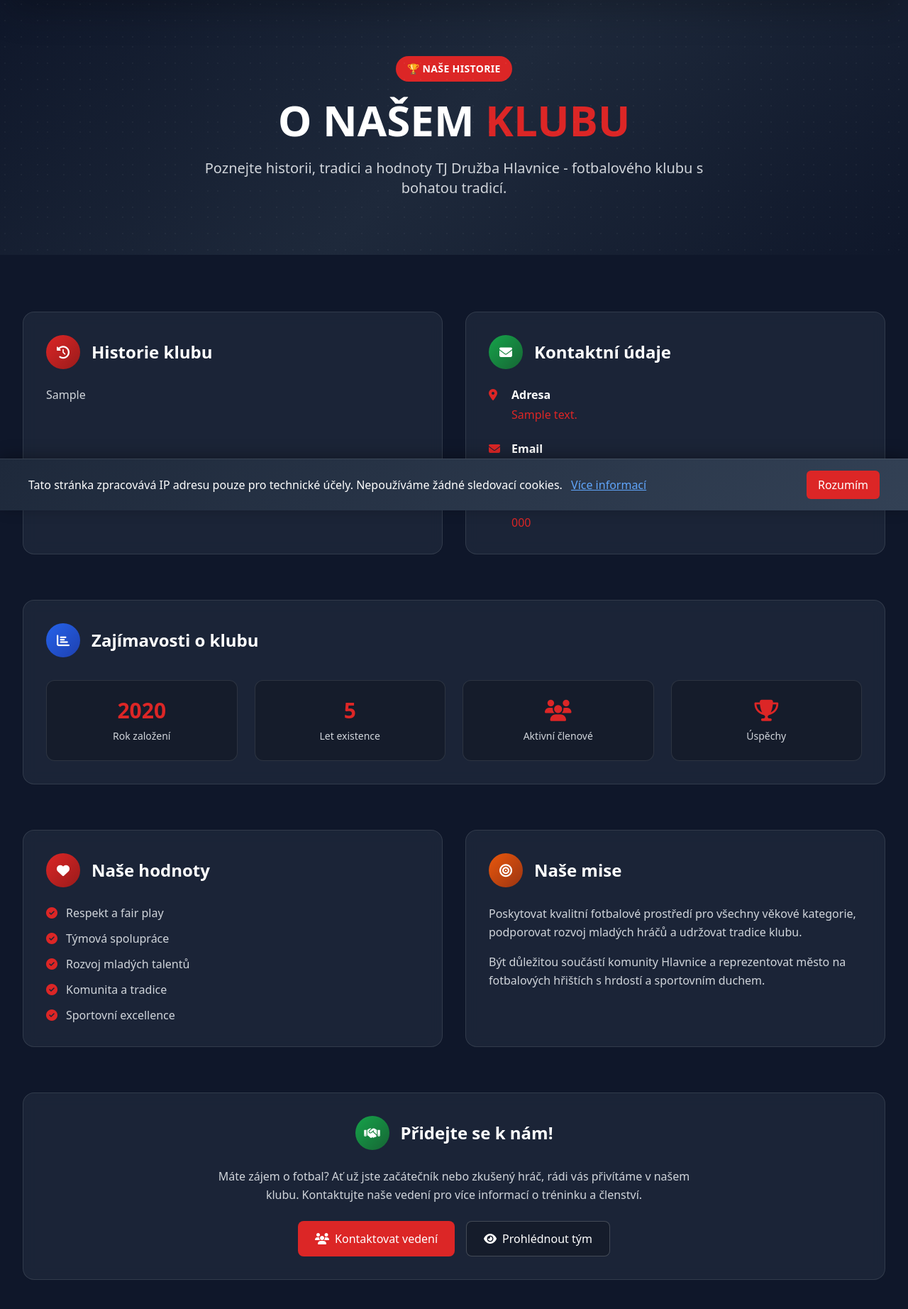
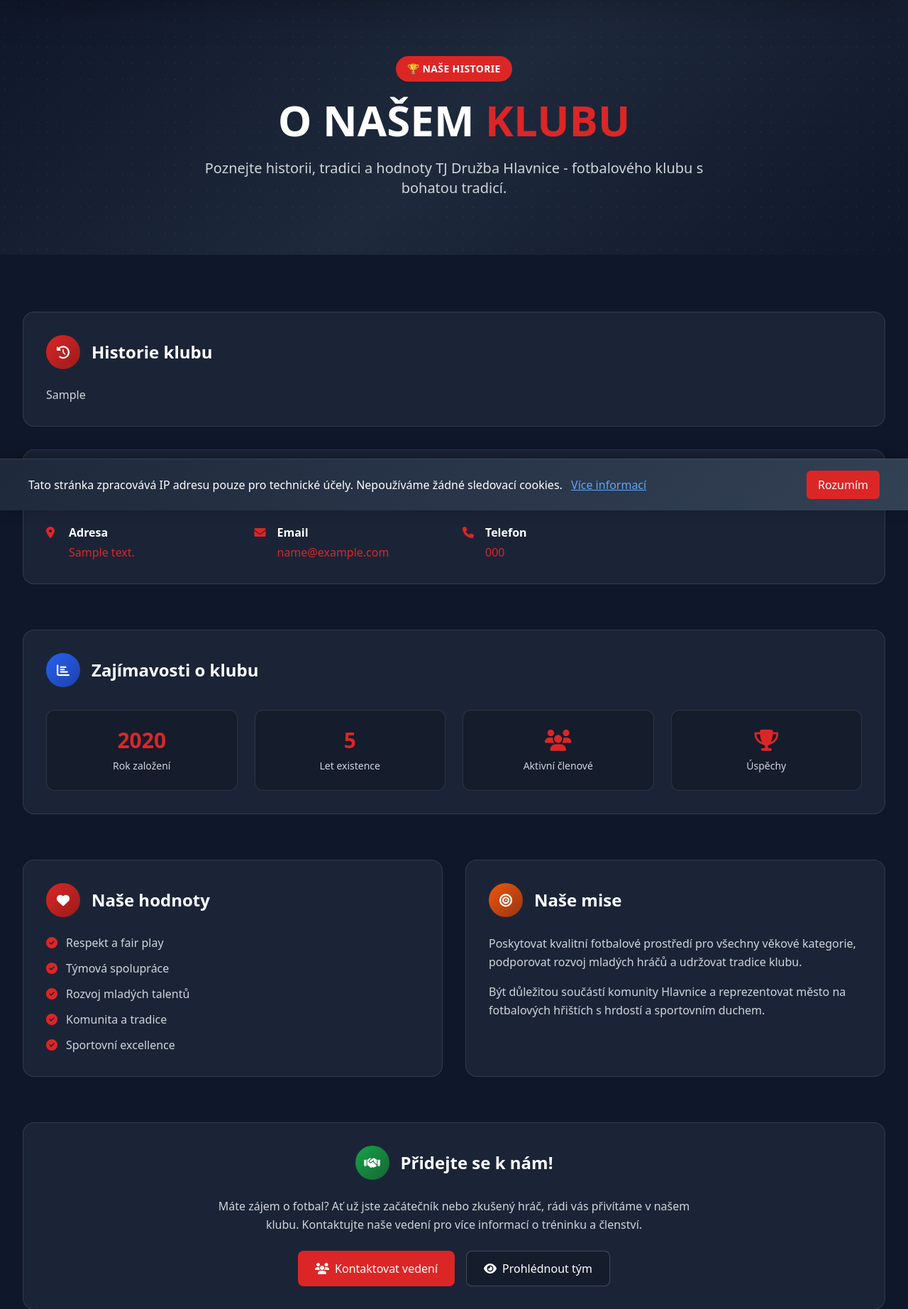
Before and after one commit to liborpaciorek/tjhlavnice, a Django app: page /club/ in a window 1280 px wide. Shown: the part 81-1925 px from the top of the page at 71% size. Run offline with Django 5.2, Linux system fonts and the light colour scheme; tables that the repository leaves empty hold one stand-in row (values such as "Sample post"); some libraries are stand-ins or nearby versions.

Commit message:
Club page another edit

```diff
--- a/templates/football/club_info.html
+++ b/templates/football/club_info.html
@@ -90,10 +90,9 @@ Hlavnice{% endblock %}
   <div class="max-w-7xl mx-auto">
     {% if club %}
 
-    <!-- Club Information Grid -->
-    <div class="grid grid-cols-1 lg:grid-cols-2 gap-8 mb-16">
-      <!-- History -->
-      <div class="glass-card rounded-2xl p-8">
+    <!-- Club Information -->
+    <!-- History Section -->
+    <div class="glass-card rounded-2xl p-8 mb-8">
       <div class="flex items-center mb-6">
         <div
           class="w-12 h-12 bg-gradient-to-br from-club-red to-club-red-dark rounded-full flex items-center justify-center mr-4"
@@ -116,7 +115,7 @@ Hlavnice{% endblock %}
     </div>
 
     <!-- Contact Information -->
-      <div class="glass-card rounded-2xl p-8">
+    <div class="glass-card rounded-2xl p-8 mb-16">
       <div class="flex items-center mb-6">
         <div
           class="w-12 h-12 bg-gradient-to-br from-green-600 to-green-800 rounded-full flex items-center justify-center mr-4"
@@ -125,7 +124,7 @@ Hlavnice{% endblock %}
         </div>
         <h3 class="text-2xl font-bold text-white">Kontaktní údaje</h3>
       </div>
-        <div class="space-y-6">
+      <div class="grid grid-cols-1 md:grid-cols-2 lg:grid-cols-4 gap-6">
         {% if club.address %}
         <div class="flex items-start">
           <i class="fas fa-map-marker-alt text-club-red mr-3 mt-1 w-5"></i>
@@ -179,7 +178,6 @@ Hlavnice{% endblock %}
           </div>
         </div>
         {% endif %}
-        </div>
       </div>
     </div>
 
```
Lines whose indentation alone changed are shown as unchanged.
